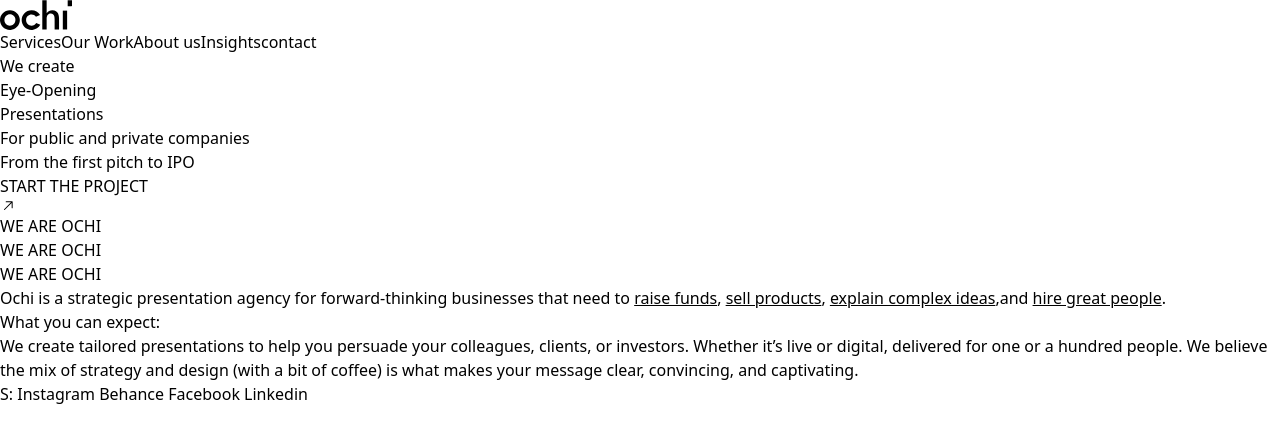
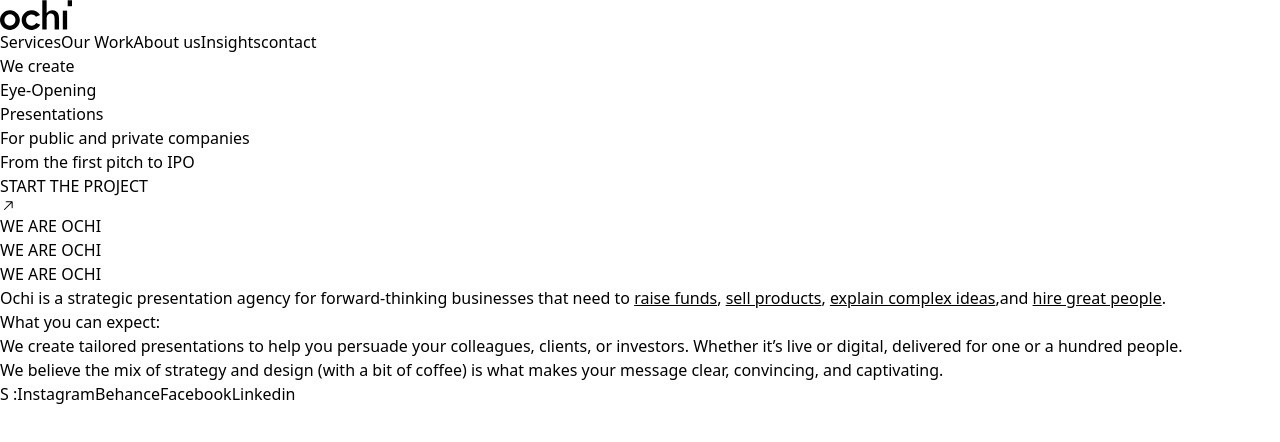
Before and after one commit to REVANTH-2-0-0-4/ochi_clone, a React (Vite) app: page / in a window 1280 px wide. Shown: the top 442 px of the page. Built offline with nearby package versions, Linux system fonts and the light colour scheme; a web font is replaced by a local one.

Commit message:
completed the wht you can expect page

```diff
--- a/src/components/About.jsx
+++ b/src/components/About.jsx
@@ -2,25 +2,42 @@
 
 function About() {
   return (
-    <div className='w-full   bg-[#CDEA68] rounded-t-[1.5vw] text-black tracking-loose leading-none  font-["Neue_Montreal"]'>
-      <div className=" pl-16 pr-[16vw] pt-28 pb-20  text-[3.5vw]">
+    <div className='w-full   bg-[#CDEA68] rounded-t-[1.5vw]   text-black tracking-loose leading-none  font-["Neue_Montreal"]'>
+      <div className=" pl-[6vw] pr-[16vw] pt-[5vw] pb-[5vw]  text-[3.5vw]">
         <h1>
           Ochi is a strategic presentation agency for forward-thinking
           businesses that need to <u>raise funds</u>, <u>sell products</u>,{" "}
           <u>ex­plain com­plex ideas</u>,and <u> hire great peo­ple</u>.
         </h1>
       </div>
-      <div className="border-t-[0.1vw]  border-[#B3CC5F]  flex justify-between py-[2vw] px-20 text-[1.2vw]">
-        <div >What you can expect: </div>
-        <div className="flex ">
-          <div className="w-[13vw] ">
+      <div className="border-t-[0.1vw] border-[#B3CC5F]  flex justify-center py-[3vw] px-[7vw] text-[1.2vw] gap-[40vw] ">
+        <div>What you can expect: </div>
+        <div className="flex justify-between gap-[9vw] ">
+          <div className="w-[15vw] leading-[1.3vw] ">
             We create tailored presentations to help you persuade your
             colleagues, clients, or investors. Whether it’s live or digital,
-            delivered for one or a hundred people. We believe the mix of
-            strategy and design (with a bit of coffee) is what makes your
-            message clear, convincing, and captivating.
+            delivered for one or a hundred people.{" "}
+            <div className="py-8">
+              We believe the mix of strategy and design (with a bit of coffee)
+              is what makes your message clear, convincing, and captivating.
+            </div>
           </div>
-          <div className="w-[5vw]  py-[10vw]">S: Instagram Behance Facebook Linkedin</div>
+          <div className="flex flex-col leading-[2vw] py-[8vw]">
+
+            S :
+            {["Instagram", "Behance", "Facebook", "Linkedin"].map(
+              (item, idx) => {
+                return (
+                  <a
+                    key={idx}
+                    className="text-[1.2vw] font-light hover:underline underline-offset-6 leading-[1.5vw] capitalize block"
+                  >
+                    {item}
+                  </a>
+                );
+              }
+            )}
+          </div>
         </div>
       </div>
     </div>
--- a/src/components/Landingpage.jsx
+++ b/src/components/Landingpage.jsx
@@ -6,7 +6,7 @@
     <div className='w-full h-screen bg-zinc-900 overflow-hidden '>
       <div className='textstructure mt-44 text-white'>
         {["We create", "Eye-Opening", "Presentations"].map((text, index) => (
-          <div key={index} className="masker flex ">
+          <div key={index} className="masker flex items-center">
             <div className='w-fit flex items-center px-20'>
             {index === 1 && <div className="image w-[7vw] h-[5vw] bg-green-500 mt-[1vw] ml-[0.5vw] rounded-lg"> </div>}
             <h1 className={`uppercase text-[7.5vw] font-["Familjen_Grotesk"] leading-[6vw] tracking-tighter font-medium `}>
```
